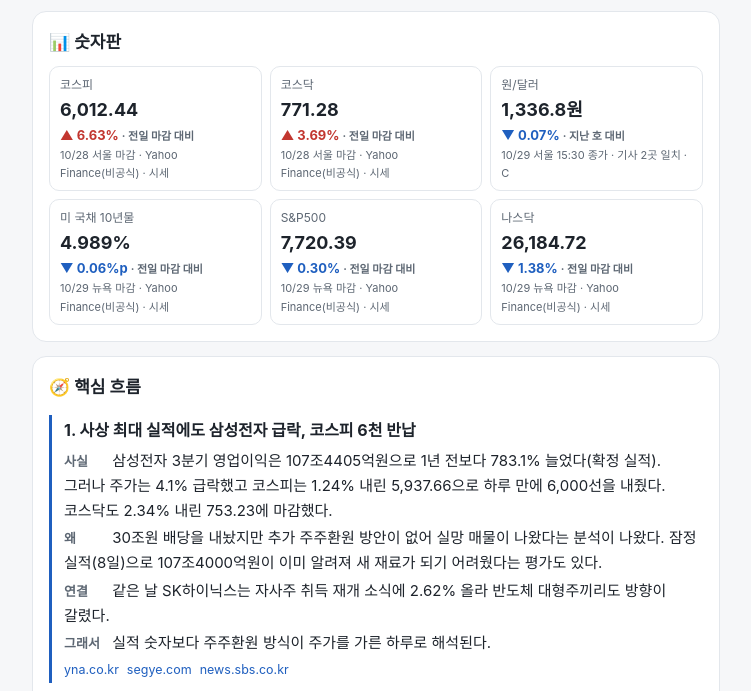
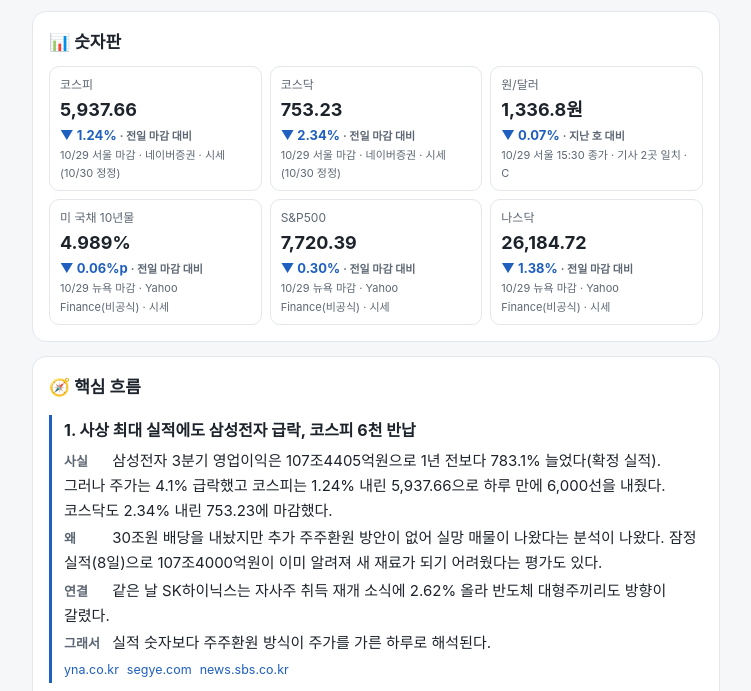
Before and after one commit to cpahnlee/econ-newsletter, a plain HTML site: page 2026-10-30.html in a window 1280 px wide. Shown: the part 109-800 px from the top of the page, without its empty margins (264-1015 px from the left). Drawn offline with Linux system fonts and the light colour scheme.

Commit message:
fix: 2026-10-30 숫자판 코스피·코스닥을 10/29 마감값으로 정정

```diff
--- a/2026-10-30.html
+++ b/2026-10-30.html
@@ -54,17 +54,17 @@ footer{font-size:12px;color:var(--ink2);margin-top:20px}
   <h2>📊 숫자판</h2>
   <div class="nums">
 
-    <div class="num"><div class="k">코스피</div><div class="v">6,012.44</div>
+    <div class="num"><div class="k">코스피</div><div class="v">5,937.66</div>
 
-      <div class="chg up">▲ 6.63% <span class="b">· 전일 마감 대비</span></div>
+      <div class="chg down">▼ 1.24% <span class="b">· 전일 마감 대비</span></div>
 
-      <div class="b">10/28 서울 마감 · Yahoo Finance(비공식) · 시세</div></div>
+      <div class="b">10/29 서울 마감 · 네이버증권 · 시세 (10/30 정정)</div></div>
 
-    <div class="num"><div class="k">코스닥</div><div class="v">771.28</div>
+    <div class="num"><div class="k">코스닥</div><div class="v">753.23</div>
 
-      <div class="chg up">▲ 3.69% <span class="b">· 전일 마감 대비</span></div>
+      <div class="chg down">▼ 2.34% <span class="b">· 전일 마감 대비</span></div>
 
-      <div class="b">10/28 서울 마감 · Yahoo Finance(비공식) · 시세</div></div>
+      <div class="b">10/29 서울 마감 · 네이버증권 · 시세 (10/30 정정)</div></div>
 
     <div class="num"><div class="k">원/달러</div><div class="v">1,336.8원</div>
 
--- a/run_log.json
+++ b/run_log.json
@@ -51,10 +51,10 @@
   "issues": 0,
   "numbers": {
    "코스피": {
-    "raw": "6012.4399"
+    "raw": "5937.66"
    },
    "코스닥": {
-    "raw": "771.28"
+    "raw": "753.23"
    },
    "원/달러": {
     "raw": "1336.8"
```
